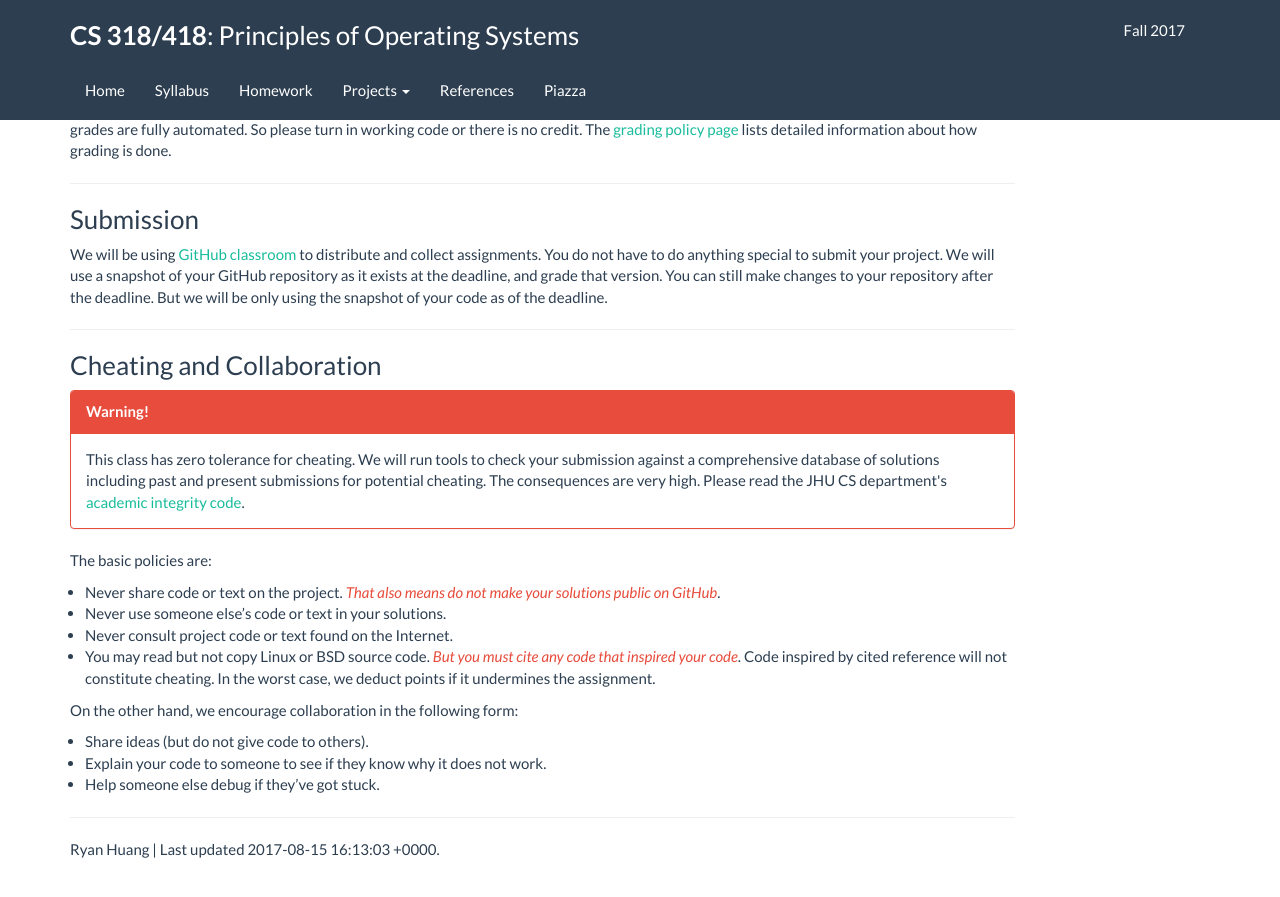
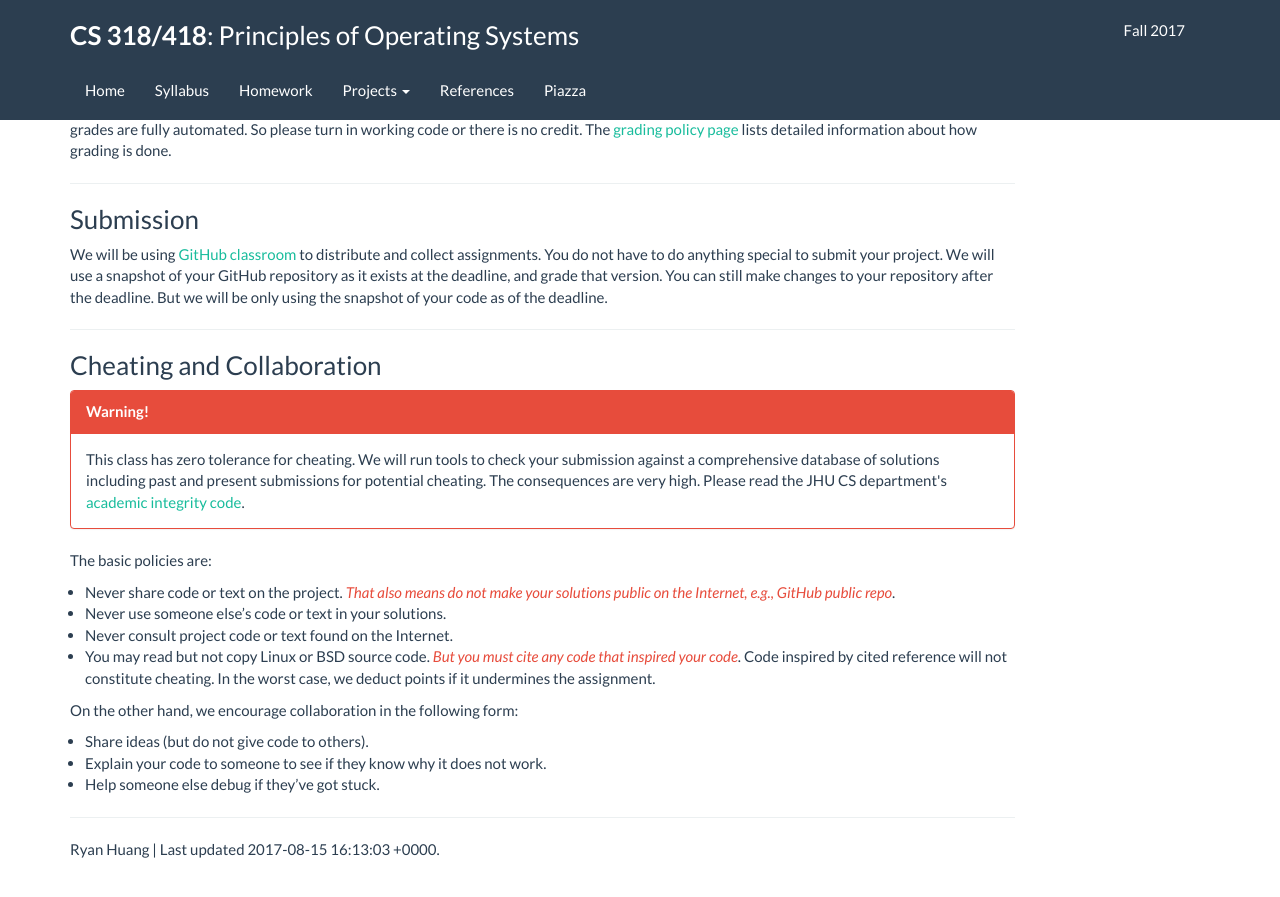
Before and after one commit to flyshark/jhu-cs318.github.io, a Jekyll site: the page built from project/guide.md, in a window 1280 px wide and 900 px high, scrolled down 1555 px. Shown: the top 897 px of the window. Built offline with Jekyll 4.4.1, drawn with Linux system fonts in a browser that asks for light colours.

Commit message:
small tweak

```diff
--- a/project/guide.md
+++ b/project/guide.md
@@ -149,7 +149,7 @@ But we will be only using the snapshot of your code as of the deadline.
 
 The basic policies are:
 * Never share code or text on the project. *That also means do not make your solutions
-  public on GitHub*{: .text-danger}.
+  public on the Internet, e.g., GitHub public repo*{: .text-danger}.
 * Never use someone else's code or text in your solutions.
 * Never consult project code or text found on the Internet.
 * You may read but not copy Linux or BSD source code. *But you must cite any code
```
Also changed, not shown: index.md (+1 -1 lines).
